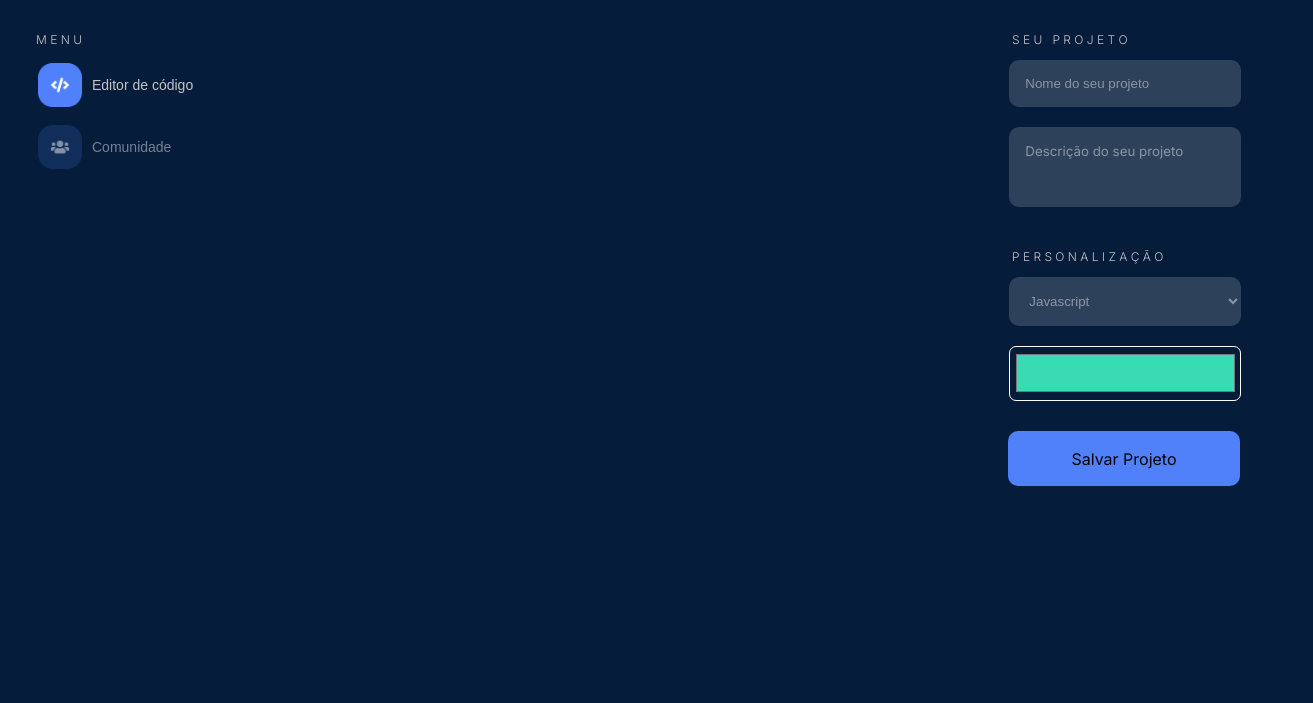
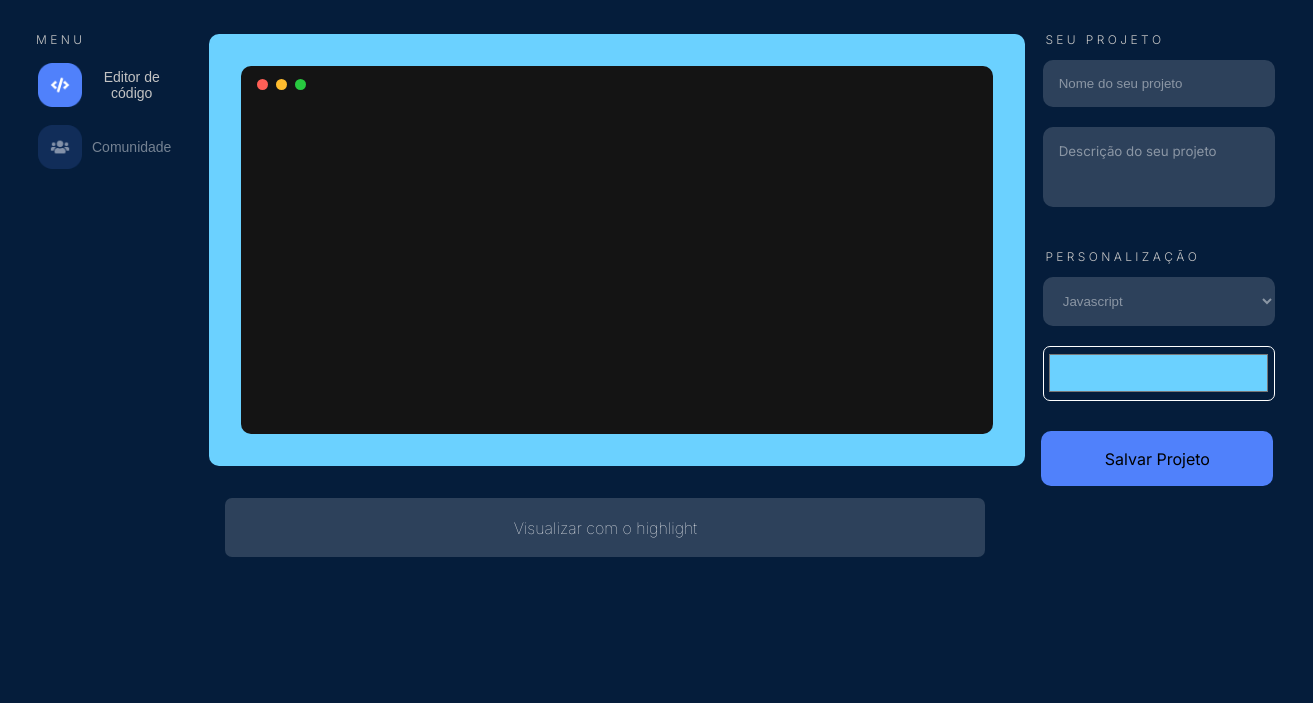
Before and after one commit to LukasAlexandre/Challenge-Front-end-First-Edition, a plain HTML site: page index.html in a window 1280 px wide. Shown: the part 97-800 px from the top of the page, 1313 px wide, since content can reach past the window. Drawn offline with Linux system fonts and the light colour scheme; a web font is replaced by a local one.

Commit message:
finalizado a parte visual

```diff
--- a/index.html
+++ b/index.html
@@ -26,14 +26,15 @@
     </header>
     <main>
         <section class="section-principal">
-            <aside>
+            <aside class="aside-left">
                 <nav>
                     <h3 class="menu-navegacao-aside">M E N U</h3>
                     <ul class="lista-menu-container">
                         <li class="lista-menu-item">
                             <a href="#">
                                 <button class="button-list">
-                                    <img src="images/icon-editor de codigo.png" alt="imagem do icone de navegaçao edito de codigo" class="img-icon-menu-aside">
+                                    <img src="images/icon-editor de codigo.png"
+                                        alt="imagem do icone de navegaçao edito de codigo" class="img-icon-menu-aside">
                                     <span class="button-list-span-one">Editor de código</span>
                                 </button>
                             </a>
@@ -50,11 +51,25 @@
                 </nav>
             </aside>
             <section class="section-main">
-
+                <div>
+                    <div class="box-edit-text-main">
+                        <div class="box-edit-text-submain">
+                            <div class="span-ball">
+                                <div class="ball-one"></div>
+                                <div class="ball-two"></div>
+                                <div class="ball-three"></div>
+                            </div>
+                            <textarea type="text" class="box-text-main"></textarea>
+                        </div>
+                    </div>
+                </div>
+                <div>
+                    <button class="button-highlight">Visualizar com o highlight</button>
+                </div>
             </section>
             <aside>
                 <div>
-                    <h3 class="titulo-aside-right">S E U &nbsp;  P R O J E T O</h3>
+                    <h3 class="titulo-aside-right">S E U &nbsp; P R O J E T O</h3>
                     <ul>
                         <li>
                             <form>
@@ -63,18 +78,20 @@
                         </li>
                         <li>
                             <form>
-                                <textarea class="box-projeto-descrição" placeholder="Descrição do seu projeto"></textarea>
+                                <textarea class="box-projeto-descrição"
+                                    placeholder="Descrição do seu projeto"></textarea>
                             </form>
                         </li>
-                    </ul></div>
+                    </ul>
+                </div>
                 <div>
-                    <h3  class="titulo-aside-right-down"> P E R S O N A L I Z A Ç Ã O </h3>
+                    <h3 class="titulo-aside-right-down"> P E R S O N A L I Z A Ç Ã O </h3>
                     <select class="seletor-aside-right">
                         <option class="seletor-aside-right-item">Javascript</option>
                     </select>
                 </div>
                 <div>
-                    <input type="color" value="#39dbb2" class="box-selecting">
+                    <input type="color" value="#6BD1FF" class="box-selecting">
                 </div>
                 <div>
                     <button class="botao-salvar-projeto">Salvar Projeto</button>
--- a/style.css
+++ b/style.css
@@ -1,5 +1,5 @@
 @import url('https://fonts.googleapis.com/css2?family=Inter:wght@100..900&family=Josefin+Sans:ital,wght@0,100..700;1,100..700&family=Kode+Mono:wght@400..700&family=Montserrat:ital,wght@0,100..900;1,100..900&display=swap');
-
+@import url('https://fonts.googleapis.com/css2?family=Inter:wght@100..900&family=Josefin+Sans:ital,wght@0,100..700;1,100..700&family=Kode+Mono:wght@400..700&family=Montserrat:ital,wght@0,100..900;1,100..900&family=Roboto+Mono:ital,wght@0,100..700;1,100..700&display=swap');
 :root {
     --cor-principal: #051D3B;
     --cor-font-principal: #C4C4C4;
@@ -7,7 +7,12 @@
     --cor-background-cinza: rgba(255, 255, 255, 0.16);
     --cor-background-one: #6BD1FF;
     --cor-botao: #5081FB;
+    --cor-background-black: #141414;
+    --cor-bolinha-vermelho:#FF5F56;
+    --cor-bolinha-laranja: #FFBD2E;
+    --cor-bolinha-verde: #27C93F;
     --font-family: "Inter", sans-serif;
+    --font-family-ro: "Roboto Mono", monospace;
 }
 
 /* Estilizando o CAbeçalho */
@@ -28,7 +33,7 @@ header {
 }
 
 .barra-de-busca {
-    width: 50em;
+    width: 55em;
     padding: 1.2em;
     font-size: 14px;
     background-color: var(--cor-background-cinza);
@@ -64,7 +69,11 @@ header {
     justify-content: space-between;
 }
 
-/* Estilizando o Menu de navegação */
+/* Estilizando Aside left */
+
+.aside-left {
+    width: 19em;
+}
 
 .menu-navegacao-aside {
     color: var(--cor-font-principal);
@@ -118,9 +127,77 @@ a {
 
 /* ESTILIZANDO A SECTION MAIN */
 .section-main {
-    width: 330PX;
-    height: 133PX;
+    width: 50em;
+    height: 133px;
+}
 
+.box-edit-text-main {
+    background-color: var(--cor-background-one);
+    width: 47em;
+    height: 23em;
+    border-radius: 10px;
+    padding: 2em;
+}
+
+.box-edit-text-submain {
+    width: 100%;
+    height: 100%;
+    border-radius: 10px;
+    background-color: var(--cor-background-black);
+}
+
+.span-ball {
+    display: flex;
+
+}
+
+.ball-one {
+    background-color: var(--cor-bolinha-vermelho);
+    width: 11px;
+    height: 11px;
+    border-radius: 50px;
+    margin: 0.8em 0 0.8em 1em;
+}
+
+.ball-two {
+    background-color: var(--cor-bolinha-laranja);
+    width: 11px;
+    height: 11px;
+    border-radius: 50px;
+    margin: 0.8em 0 0.8em 0.5em;
+}
+
+.ball-three {
+    background-color: var(--cor-bolinha-verde);
+    width: 11px;
+    height: 11px;
+    border-radius: 50px;
+    margin: 0.8em 0 0.8em 0.5em;
+}
+
+.box-text-main {
+    margin: 1em 1em 1em 1em;
+    width: 96%;
+    height: 84%;
+    background-color: var(--cor-background-black);
+    border: 1px var(--cor-background-black);
+    color: var(--cor-font-principal);
+    outline: none;
+    resize: none;
+    font-family: var(--font-family-ro);
+}
+
+.button-highlight{
+    margin: 2em 1em;
+    color: white;
+    background-color: var(--cor-background-cinza);
+    width: 95%;
+    border: none;
+    padding: 1.2em;
+    border-radius: 7px;
+    font-weight: 100;
+    font-family: var(--font-family);
+    font-size: 16px;
 }
 
 /* ESTILIZANDO OUTRO ASIDE */
@@ -192,7 +269,8 @@ a {
     padding: 0.25em;
     cursor: pointer;
 }
-.botao-salvar-projeto{
+
+.botao-salvar-projeto {
     width: 232px;
     height: 55px;
     margin: 1.5em 2.5em 0.5em 2em;
```
